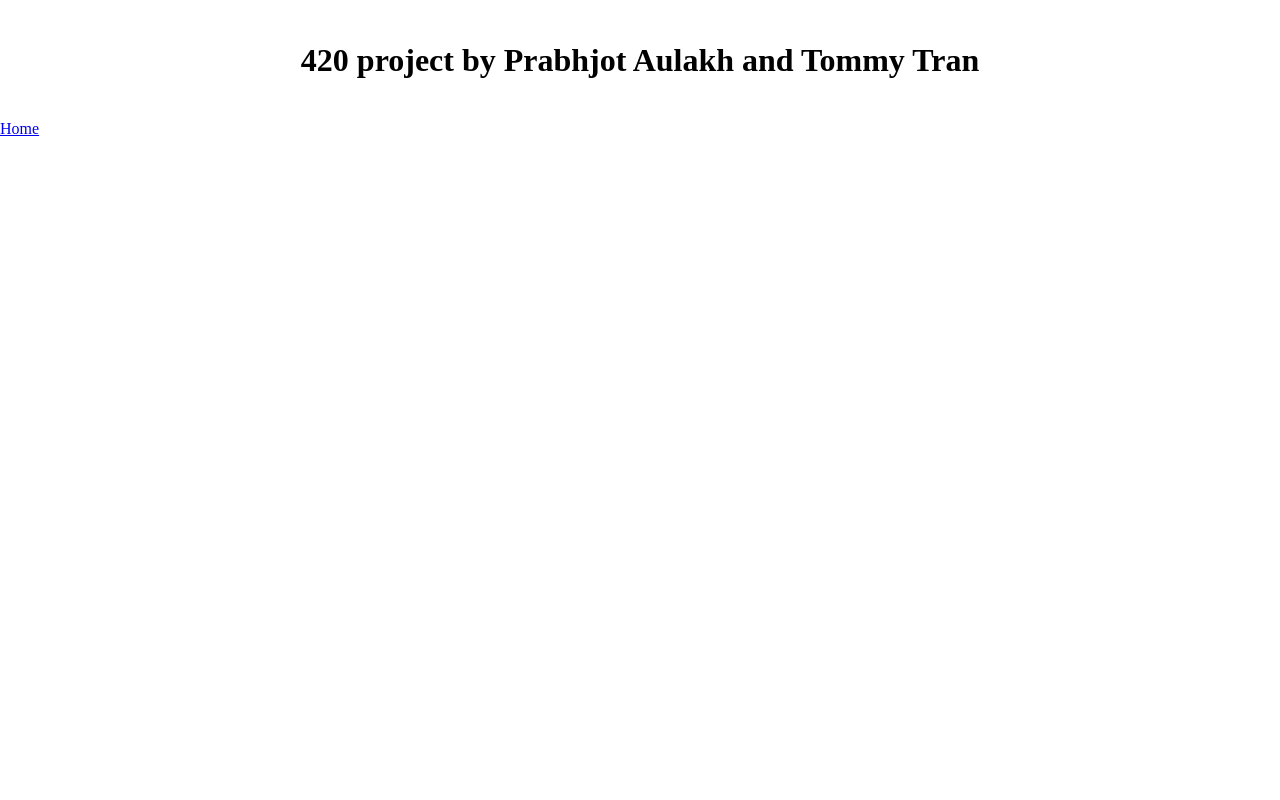
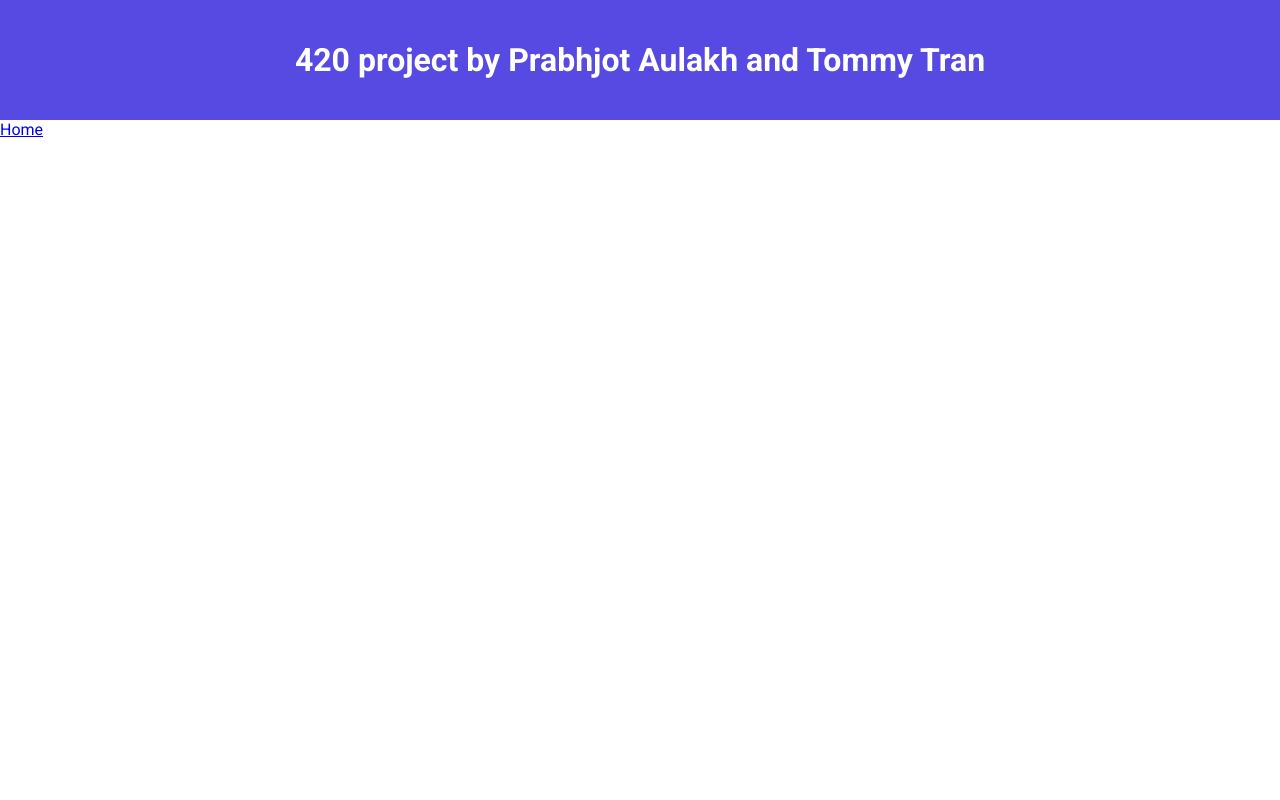
Before and after one commit to prabhjotaulakh159/barbershop-appointment-system, a Flask app: page / in a window 1280 px wide. Run offline with Flask 3, Linux system fonts and the light colour scheme.

Commit message:
added some css vars

```diff
--- a/appointment_app/static/styles.css
+++ b/appointment_app/static/styles.css
@@ -1,15 +1,19 @@
+@import url('https://fonts.googleapis.com/css2?family=Roboto:ital,wght@0,100;0,300;0,400;0,500;0,700;0,900;1,100;1,300;1,400;1,500;1,700;1,900&display=swap');
+
 :root {
     --light-blue: #574ae2;
     --dark-blue: #222a68;
     --dark-purple: #654597;
     --medium-purple: #ab81cd;
     --light-purple: #e2adf2;
+    --font-family: Roboto, sans-serif;
 }
 
 body, * {
     margin: 0;
     padding: 0;
     box-sizing: border-box;
+    font-family: var(--font-family);
 }
 
 .header {
@@ -19,4 +23,6 @@ body, * {
     display: flex;
     align-items: center;
     justify-content: center;
+    background-color: var(--light-blue);
+    color: #ffffff;
 }
```
